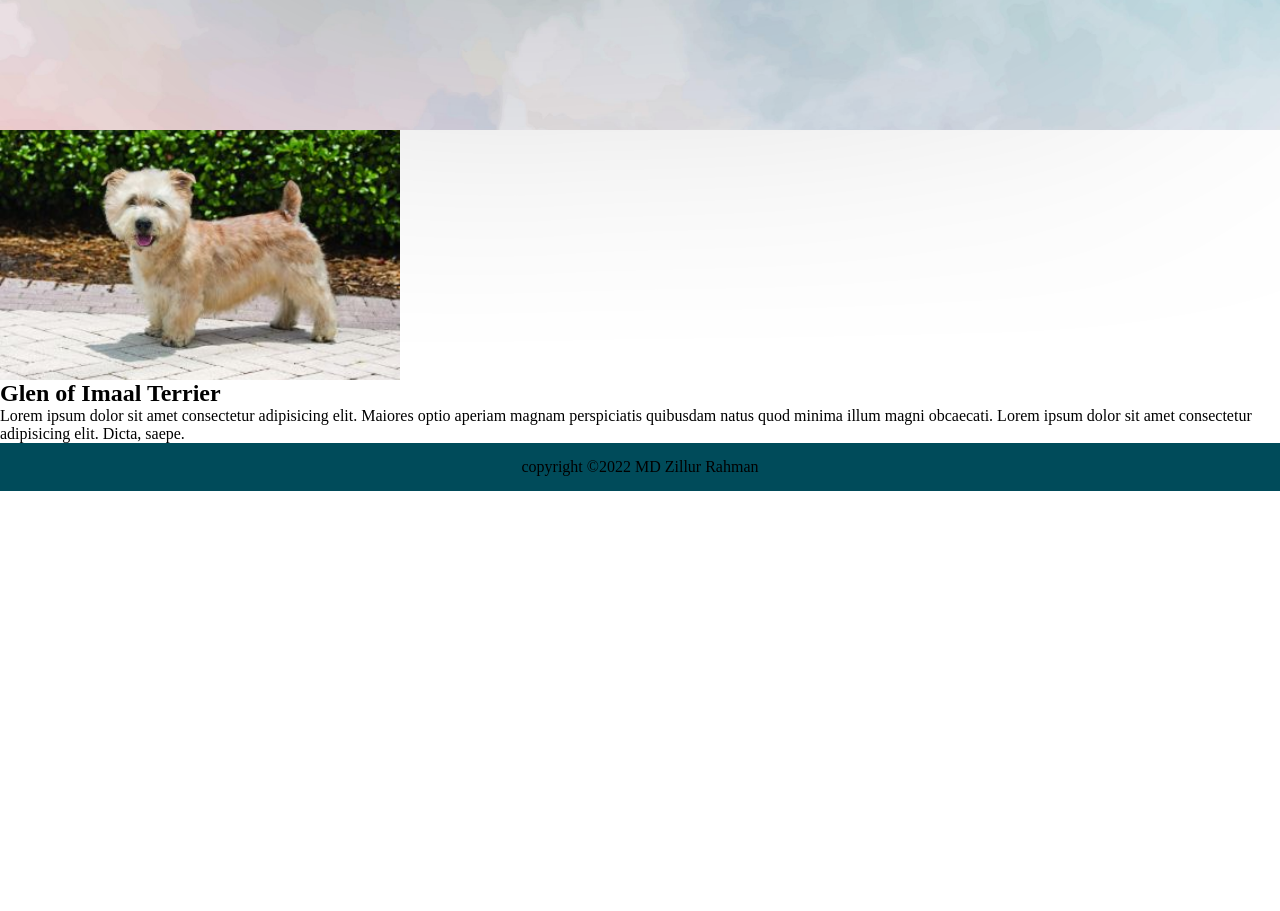
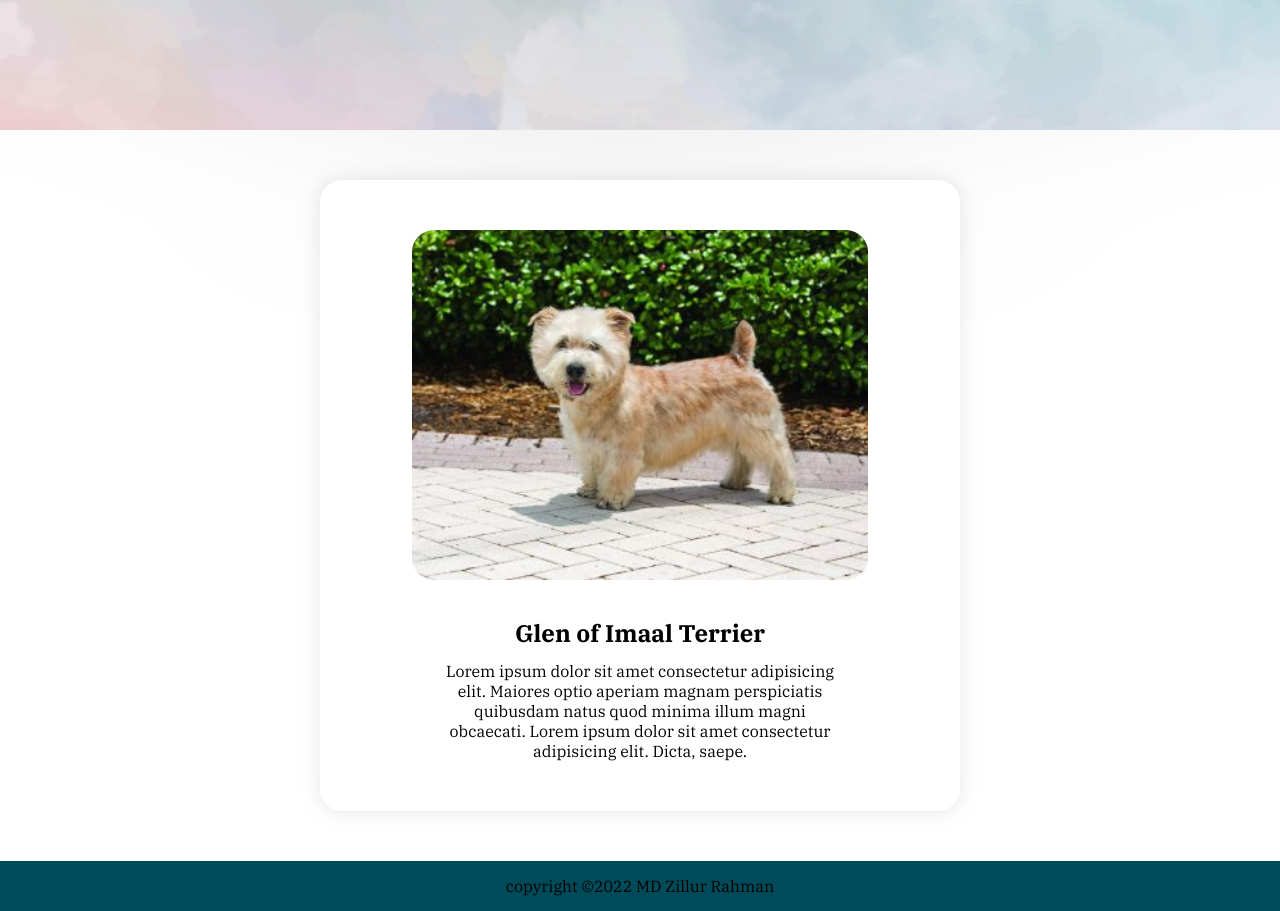
Before and after one commit to zillur-rgb/Dog-Breed-Js-Webpack, a website built with webpack: page dist/index.html in a window 1280 px wide. Shown: the part 487-1398 px from the top of the page. Before the commit the page ends 978 px from the top, so only its background shows below. Built offline with nearby package versions, Linux system fonts and the light colour scheme.

Commit message:
Finish homepage styling

```diff
--- a/dist/index.html
+++ b/dist/index.html
@@ -18,7 +18,7 @@
   <body>
     <header class="panel">
       <nav>
-        <a href="google.com">Home</a>
+        <a href="./index.html">Home</a>
         <a>Dogs</a>
         <a>Contact Us</a>
       </nav>
@@ -29,14 +29,20 @@
         <div class="title"><h1>Find Dogs and Adapt from us</h1></div>
       </div>
       <div class="info-container">
-        <img src="./imgs/Glen of Imaal Terrier.jpg" alt="Featured Dog" />
-        <h2>Glen of Imaal Terrier</h2>
-        <p>
-          Lorem ipsum dolor sit amet consectetur adipisicing elit. Maiores optio
-          aperiam magnam perspiciatis quibusdam natus quod minima illum magni
-          obcaecati. Lorem ipsum dolor sit amet consectetur adipisicing elit.
-          Dicta, saepe.
-        </p>
+        <div class="card radius">
+          <img
+            src="./imgs/Glen of Imaal Terrier.jpg"
+            alt="Featured Dog"
+            class="radius"
+          />
+          <h2>Glen of Imaal Terrier</h2>
+          <p>
+            Lorem ipsum dolor sit amet consectetur adipisicing elit. Maiores
+            optio aperiam magnam perspiciatis quibusdam natus quod minima illum
+            magni obcaecati. Lorem ipsum dolor sit amet consectetur adipisicing
+            elit. Dicta, saepe.
+          </p>
+        </div>
       </div>
     </div>
 
--- a/dist/style.css
+++ b/dist/style.css
@@ -1,14 +1,30 @@
+.Rojo-Salmón-rosas-1-rgba {
+  color: rgba(244, 103, 103, 1);
+}
+.Rojo-Salmón-rosas-2-rgba {
+  color: rgba(198, 52, 54, 1);
+}
+.Rojo-Salmón-rosas-3-rgba {
+  color: rgba(163, 33, 35, 1);
+}
+.Rojo-Salmón-rosas-4-rgba {
+  color: rgba(142, 14, 20, 1);
+}
+.Rojo-Salmón-rosas-5-rgba {
+  color: rgba(223, 11, 11, 1);
+}
+
 * {
   margin: 0;
   padding: 0;
   box-sizing: border-box;
+  font-family: "IBM Plex Serif", serif;
 }
 
 nav {
   display: flex;
   justify-content: center;
   align-items: center;
-  font-family: "IBM Plex Serif", serif;
   font-weight: 700;
 }
 
@@ -39,13 +55,12 @@ nav a {
   color: rgba(223, 11, 11, 1);
 }
 
+nav a:hover {
+  background-color: #e00b0b;
+}
 .panel {
   background-color: #004b5a;
   text-align: center;
-}
-
-nav a:hover {
-  background-color: #e00b0b;
 }
 
 footer {
@@ -78,11 +93,35 @@ a {
 .info-container {
   display: flex;
   flex-direction: column;
+  align-items: center;
+}
+
+.info-container .card {
+  display: flex;
+  align-items: center;
+  flex-direction: column;
+  width: 50vw;
+  padding: 50px 125px;
+  margin: 50px;
+  gap: 12px;
+  text-align: center;
+  background-color: #fff;
+  filter: drop-shadow(0 0 10px rgba(0, 0, 0, 0.103));
+}
+
+.radius {
+  border-radius: 22px;
+}
+
+.info-container {
+  width: 100%;
+  display: flex;
+  justify-content: center;
 }
 
 .info-container img {
-  display: block;
-  height: 250px;
-  width: 400px;
+  height: 350px;
+  width: auto;
   object-fit: cover;
+  margin-bottom: 25px;
 }
```
